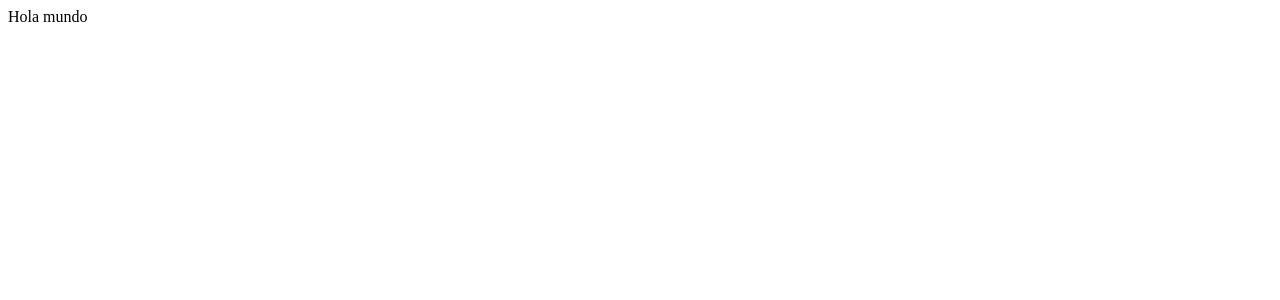
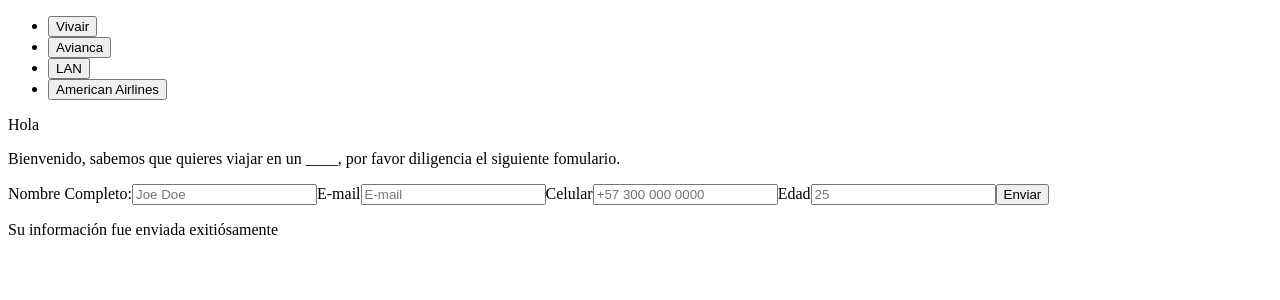
Before and after one commit to danielvaldivv/form-viajes-aerolinia, a React app: page / in a window 1280 px wide. Shown: the top 300 px of the page. Built offline with nearby package versions, Linux system fonts and the light colour scheme.

Commit message:
Added functionalities and UI

```diff
--- a/src/App.jsx
+++ b/src/App.jsx
@@ -1,7 +1,25 @@
-import React from 'react';
+import React, { useState } from 'react';
 
-function App() {
-  return <div>Hola mundo</div>;
+import MenuAirlines from './components/MenuAirlines/MenuAirlines';
+import WelcomeMessage from './components/WelcomeMessage/WelcomeMessage';
+import FormUser from './components/FormUser/FormUser';
+import ModalFormFinished from './components/ModalFormFinished/ModalFormFinished';
+
+const App = () => {
+  const [airlineSelected, setAirlineSelected] = useState('____');
+
+  const [isVisibleModal, setVisibleModal] = useState(false);
+
+  console.log(airlineSelected);
+
+  return (
+  <div className=''>
+    <MenuAirlines setAirlineSelected={setAirlineSelected} />
+    <WelcomeMessage airlineSelected={airlineSelected} />
+    <FormUser setVisibleModal={setVisibleModal} airlineSelected={airlineSelected} />
+    <ModalFormFinished isVisibleModal={isVisibleModal} />
+  </div>
+  );
 }
 
 export default App;
--- /dev/null
+++ b/src/components/FormUser/FormUser.jsx
@@ -0,0 +1,52 @@
+/* eslint-disable react/prop-types */
+import React, { useRef } from 'react';
+
+const FormUser = (props) => {
+  const { airlineSelected, setVisibleModal } = props;
+
+  const form = useRef(null);
+
+  const handleSubmit = () => {
+    const formData = new FormData(form.current);
+    const user = {
+      airline: airlineSelected,
+      name: formData.get('name'),
+      email: formData.get('email'),
+      number: formData.get('number'),
+      phone: formData.get('phone'),
+    };
+    console.log(user)
+
+    setVisibleModal(true)
+
+    setTimeout(() => {
+      setVisibleModal(false)
+    }, 5000);
+  };
+
+  return (
+    <form ref={form}>
+      <label>
+        Nombre Completo:
+        <input name='name' type="text" placeholder='Joe Doe'/>
+      </label>
+      <label>
+        E-mail
+        <input name='email' type="email" placeholder='E-mail'/>
+      </label>
+      <label>
+        Celular
+        <input name='phone' type="number" placeholder='+57 300 000 0000'/>
+      </label>
+      <label>
+        Edad
+        <input name='age' type="number" placeholder='25'/>
+      </label>
+      <button type='button' onClick={() => handleSubmit()}>
+        Enviar
+      </button>
+    </form>
+  );
+};
+
+export default FormUser;
--- /dev/null
+++ b/src/components/MenuAirlines/MenuAirlines.jsx
@@ -0,0 +1,30 @@
+import React from 'react';
+
+import { dataAirlines } from '../../services/dataAirlines';
+
+const menuAirlines = (props) => {
+
+  const { setAirlineSelected } = props;
+
+  const handleAirline = (airlineClicked) => {
+    setAirlineSelected(airlineClicked)
+  }
+
+  return(
+    <nav>
+      <ul>
+        {
+          dataAirlines.map( (item) => (
+            <li key={item.id}>
+              <button type='button' onClick={() => handleAirline(item.name)}>
+                {item.name}
+              </button>
+            </li>
+          ))
+        }
+      </ul>
+    </nav>
+  );
+}
+
+export default menuAirlines;
--- /dev/null
+++ b/src/components/ModalFormFinished/ModalFormFinished.jsx
@@ -0,0 +1,14 @@
+/* eslint-disable react/prop-types */
+import React from 'react';
+
+const ModalFormFinished = (props) => {
+  const { isVisibleModal } = props;
+
+  return (
+  <div className={`${isVisibleModal === true && 'isVisible'} modalFormFinished`}>
+    <p>Su información fue enviada exitiósamente</p>
+  </div>
+  );
+};
+
+export default ModalFormFinished;
--- /dev/null
+++ b/src/components/ModalFormFinished/ModalFormFinished.scss
@@ -0,0 +1,7 @@
+.modalFormFinished {
+  position: absolute;
+
+  & .information{
+    position: relative;
+  }
+}
--- /dev/null
+++ b/src/components/WelcomeMessage/WelcomeMessage.jsx
@@ -0,0 +1,14 @@
+/* eslint-disable react/prop-types */
+import React, { Fragment } from 'react';
+
+const WelcomeMessage = (props) => {
+  const { airlineSelected } = props;
+  return (
+    <Fragment>
+      <p>Hola</p>
+      <p>Bienvenido, sabemos que quieres viajar en un <span>{airlineSelected}</span>, por favor diligencia el siguiente fomulario.</p>
+    </Fragment>
+  );
+};
+
+export default WelcomeMessage;
--- /dev/null
+++ b/src/services/dataAirlines.js
@@ -0,0 +1,18 @@
+export const dataAirlines = [
+  {
+    id: 1,
+    name:"Vivair"
+  },
+  {
+    id: 2,
+    name:"Avianca"
+  },
+  {
+    id: 3,
+    name:"LAN"
+  },
+  {
+    id: 4,
+    name:"American Airlines"
+  },
+];
```
